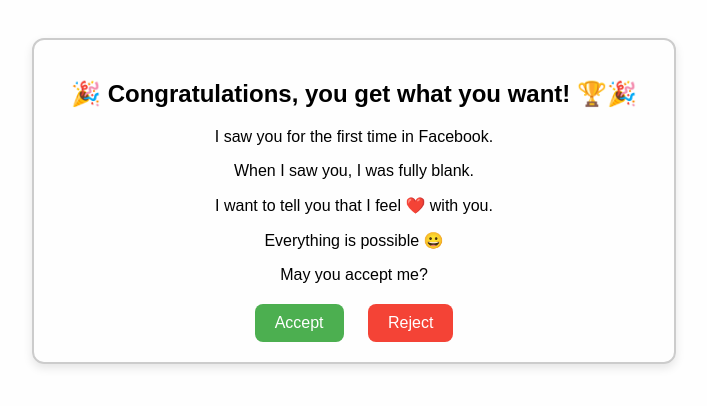
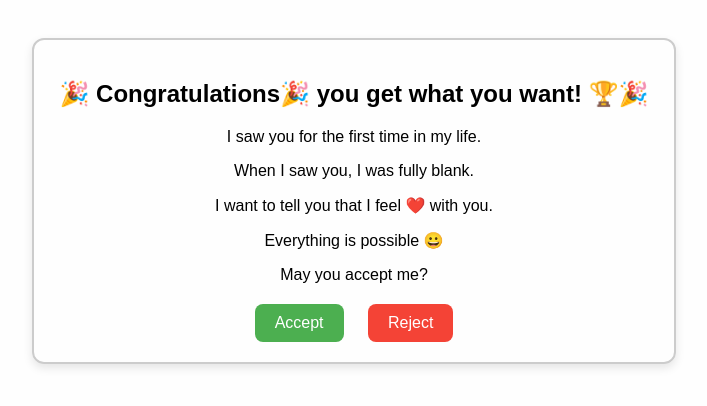
Before and after one commit to akaltasin/Accept-me, a plain HTML site: page index.html in a window 1280 px wide. Shown: the whole page, without its empty margins (286-993 px from the left). Drawn offline with Linux system fonts and the light colour scheme.

Commit message:
Update index.html

```diff
--- a/index.html
+++ b/index.html
@@ -43,8 +43,9 @@
 <body>
 
 <div class="confession">
-  <h2>🎉 Congratulations, you get what you want! 🏆🎉</h2>
-  <p>I saw you for the first time in Facebook.</p>
+  <h2>🎉 Congratulations🎉
+    you get what you want! 🏆🎉</h2>
+  <p>I saw you for the first time in my life.</p>
   <p>When I saw you, I was fully blank.</p>
   <p>I want to tell you that I feel ❤️ with you.</p>
   <p>Everything is possible 😀</p>
```
